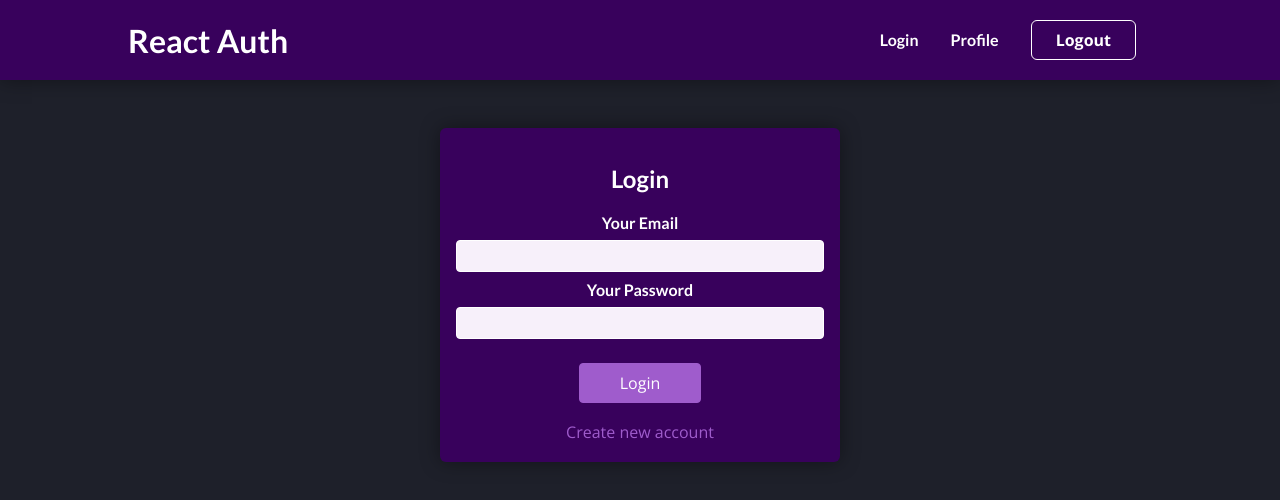
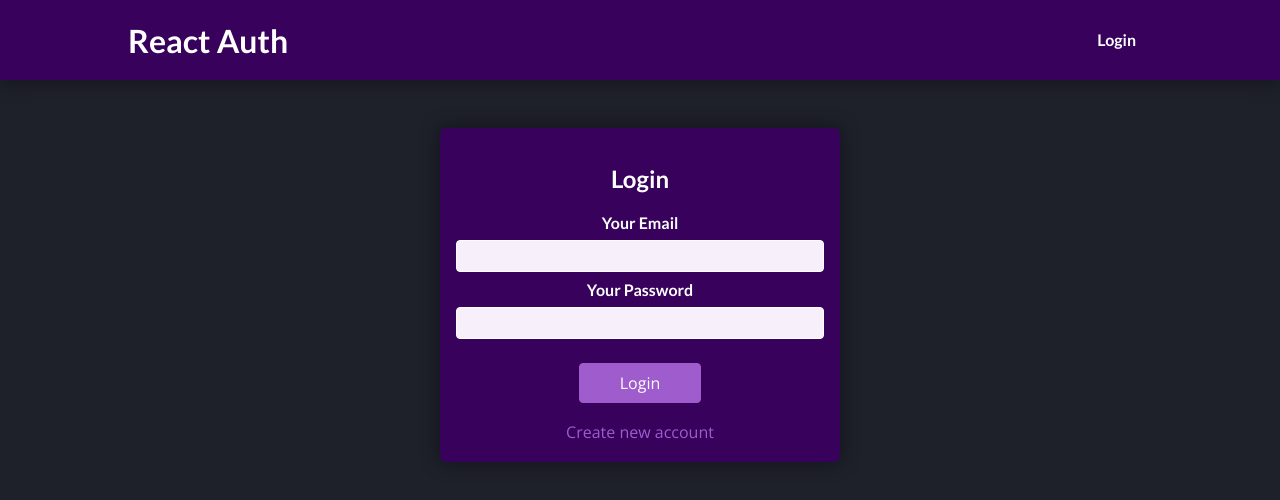
Before and after one commit to Nothile-Moyo-Git/react-auth, a React (Create React App) app: page /react-auth/auth in a window 1280 px wide. Shown: the top 500 px of the page. Built offline with nearby package versions, Linux system fonts and the light colour scheme.

Commit message:
Updated login functionality

```diff
--- a/src/components/Auth/AuthForm.js
+++ b/src/components/Auth/AuthForm.js
@@ -1,12 +1,14 @@
 import './AuthForm.scss';
 import useHttp from '../../hooks/useHttp';
-import { useState, useRef } from 'react';
+import { useState, useRef, useContext, useEffect } from 'react';
 import { signup, signin } from '../../lib/api';
+import AuthContext from '../../store/auth-context';
 
 const AuthForm = () => {
 
   const emailInputRef = useRef('');
   const passwordInputRef = useRef('');
+  const authContext = useContext(AuthContext);
 
   const { sendRequest : signUpUser } = useHttp(signup);
   const { sendRequest : signInUser, data: userData, status: loginStatus } = useHttp(signin);
@@ -19,6 +21,7 @@ const AuthForm = () => {
   };
 
   const submitHandler = (event) => {
+
     event.preventDefault();
     setIsLoading(true);
 
@@ -32,14 +35,17 @@ const AuthForm = () => {
 
   };
 
-  if (loginStatus === 'pending') {
-    console.log('Performing API call now. Please wait...');
-  }
+  useEffect(() => {
 
-  if (loginStatus === 'completed') {
-    console.log('API call resolved, please check returned data...');
-    console.log(userData);
-  }
+    if (loginStatus === 'pending') {
+
+    }
+
+    if (loginStatus === 'completed') {
+      authContext.login(userData.idToken);
+    }
+
+  },[loginStatus, authContext, userData]);
 
   return (
     <section className="auth">
@@ -69,17 +75,11 @@ const AuthForm = () => {
         </div>
 
         <div className="actions">
-
           { !isLoading && <button>{isLogin ? 'Login' : 'Create Account' }</button>  }
           { isLoading && <p>Loading...</p> }
-          <button
-            type='button'
-            className="toggle"
-            onClick={switchAuthModeHandler}
-          >
+          <button type='button' className="toggle" onClick={switchAuthModeHandler}>
           {isLogin ? 'Create new account' : 'Login with existing account'}
           </button>
-
         </div>
 
       </form>
--- a/src/components/Layout/MainNavigation.js
+++ b/src/components/Layout/MainNavigation.js
@@ -1,8 +1,14 @@
 import { Link } from 'react-router-dom';
-
+import { useContext } from 'react';
 import './MainNavigation.scss';
+import AuthContext from '../../store/auth-context';
 
 const MainNavigation = () => {
+
+  const authContext = useContext(AuthContext);
+
+  const isLoggedIn = authContext.isLoggedIn;
+
   return (
     <header className="header">
       <Link to='/'>
@@ -10,15 +16,22 @@ const MainNavigation = () => {
       </Link>
       <nav>
         <ul>
+          { !isLoggedIn && (
             <li>
               <Link to='/auth'>Login</Link>
             </li>
+          )}
+          { isLoggedIn && (
             <li>
               <Link to='/profile'>Profile</Link>
             </li>
+          )}
+
+          { isLoggedIn && (
             <li>
               <button>Logout</button>
             </li>
+          )}
         </ul>
       </nav>
     </header>
--- a/src/store/auth-context.js
+++ b/src/store/auth-context.js
@@ -3,8 +3,12 @@ import React, { useState } from "react";
 const AuthContext = React.createContext({
     token: '',
     isLoggedIn: false,
-    login: (token) => {},
-    logout: () => {},
+    login: (token) => {
+        console.log('Context login function');
+    },
+    logout: () => {
+        console.log('Context logout function');
+    },
 });
 
 export const AuthContextProvider = (props) => {
```
Lines whose indentation alone changed are shown as unchanged.
